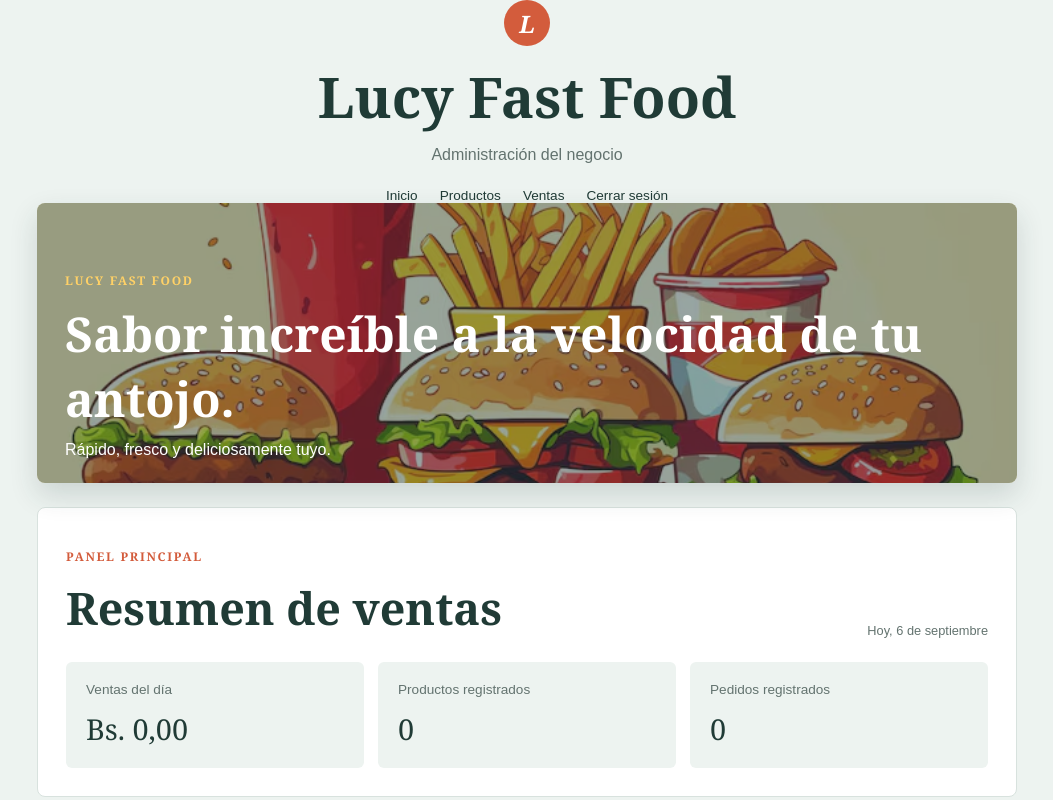
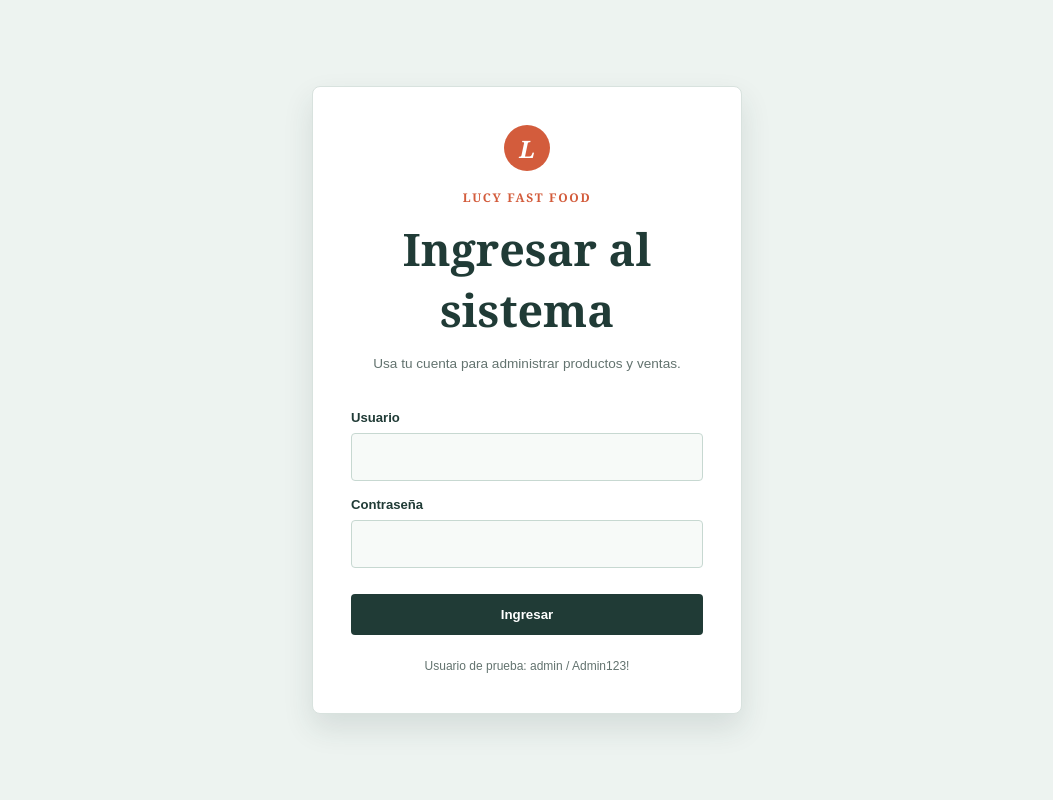
Before and after one commit to estefaniechurqui-afk/EV_PRAC_2_1, a React (Vite) app: page / in a window 1280 px wide. Shown: the whole page, without its empty margins (113-1166 px from the left). Built offline with nearby package versions, Linux system fonts and the light colour scheme.

Commit message:
agregar pantalla de login

```diff
--- a/src/App.jsx
+++ b/src/App.jsx
@@ -1,7 +1,71 @@
+import { useState } from 'react'
 import comidaImage from './assets/comida.avif'
 import './styles/App.css'
 
+const API_URL = 'https://localhost:7244'
+
 function App() {
+  const [sesionIniciada, setSesionIniciada] = useState(Boolean(localStorage.getItem('token')))
+  const [usuario, setUsuario] = useState('')
+  const [password, setPassword] = useState('')
+  const [error, setError] = useState('')
+  const [cargando, setCargando] = useState(false)
+
+  const iniciarSesion = async (event) => {
+    event.preventDefault()
+    setCargando(true)
+    setError('')
+
+    try {
+      const response = await fetch(`${API_URL}/api/auth/login`, {
+        method: 'POST',
+        headers: { 'Content-Type': 'application/json' },
+        body: JSON.stringify({ usuario, password }),
+      })
+
+      const data = await response.json()
+      if (!response.ok) throw new Error(data.mensaje || 'Los datos no son correctos')
+
+      localStorage.setItem('token', data.token)
+      localStorage.setItem('nombreUsuario', data.nombre)
+      setSesionIniciada(true)
+      setPassword('')
+    } catch (loginError) {
+      setError(loginError.message)
+    } finally {
+      setCargando(false)
+    }
+  }
+
+  const cerrarSesion = () => {
+    localStorage.removeItem('token')
+    localStorage.removeItem('nombreUsuario')
+    setSesionIniciada(false)
+    setUsuario('')
+  }
+
+  if (!sesionIniciada) {
+    return (
+      <main className="login-page">
+        <section className="login-card" aria-labelledby="login-title">
+          <div className="brand-mark">L</div>
+          <p className="section-label">Lucy Fast Food</p>
+          <h1 id="login-title">Ingresar al sistema</h1>
+          <p className="login-description">Usa tu cuenta para administrar productos y ventas.</p>
+          <form onSubmit={iniciarSesion}>
+            <label htmlFor="usuario">Usuario</label>
+            <input id="usuario" value={usuario} onChange={(event) => setUsuario(event.target.value)} required />
+            <label htmlFor="password">Contraseña</label>
+            <input id="password" type="password" value={password} onChange={(event) => setPassword(event.target.value)} required />
+            {error && <p className="login-error" role="alert">{error}</p>}
+            <button type="submit" disabled={cargando}>{cargando ? 'Ingresando...' : 'Ingresar'}</button>
+          </form>
+          <p className="login-help">Usuario de prueba: admin / Admin123!</p>
+        </section>
+      </main>
+    )
+  }
+
   return (
     <div className="app-shell">
       <header className="app-header">
@@ -12,7 +76,7 @@ function App() {
           <a href="#inicio">Inicio</a>
           <a href="#productos">Productos</a>
           <a href="#ventas">Ventas</a>
-          <a href="#login">Cerrar sesión</a>
+          <button className="logout-button" type="button" onClick={cerrarSesion}>Cerrar sesión</button>
         </nav>
       </header>
 
--- a/src/styles/App.css
+++ b/src/styles/App.css
@@ -53,6 +53,123 @@ nav a {
 
 nav a:hover {
   color: #d35c3c;
+}
+
+.logout-button {
+  padding: 0;
+  color: #203b36;
+  background: transparent;
+  border: 0;
+  cursor: pointer;
+  font: inherit;
+}
+
+.logout-button:hover {
+  color: #d35c3c;
+}
+
+.login-page {
+  display: grid;
+  min-height: 100vh;
+  padding: 24px;
+  place-items: center;
+  background: #edf3f0;
+}
+
+.login-card {
+  width: min(100%, 430px);
+  padding: 38px;
+  background: #fff;
+  border: 1px solid #d8e2de;
+  border-radius: 8px;
+  box-shadow: 0 14px 30px rgba(32, 59, 54, 0.12);
+  text-align: center;
+}
+
+.login-card .brand-mark {
+  margin: 0 auto 18px;
+}
+
+.login-card h1 {
+  margin: 0 0 12px;
+  color: #203b36;
+  font-size: clamp(2rem, 5vw, 2.8rem);
+}
+
+.login-description,
+.login-help {
+  color: #63736f;
+  font-family: Arial, sans-serif;
+  font-size: 0.85rem;
+  line-height: 1.5;
+}
+
+.login-description {
+  margin-bottom: 28px;
+}
+
+.login-card form {
+  display: grid;
+  gap: 8px;
+  text-align: left;
+}
+
+.login-card label {
+  margin-top: 8px;
+  color: #203b36;
+  font-family: Arial, sans-serif;
+  font-size: 0.82rem;
+  font-weight: bold;
+}
+
+.login-card input {
+  width: 100%;
+  padding: 12px;
+  color: #203b36;
+  background: #f7faf8;
+  border: 1px solid #c7d8d1;
+  border-radius: 4px;
+  font: inherit;
+}
+
+.login-card input:focus {
+  outline: 2px solid #d35c3c;
+  outline-offset: 1px;
+}
+
+.login-card button[type='submit'] {
+  margin-top: 18px;
+  padding: 13px;
+  color: #fff;
+  background: #203b36;
+  border: 0;
+  border-radius: 4px;
+  cursor: pointer;
+  font-family: Arial, sans-serif;
+  font-weight: bold;
+}
+
+.login-card button[type='submit']:hover {
+  background: #d35c3c;
+}
+
+.login-card button[type='submit']:disabled {
+  cursor: wait;
+  opacity: 0.7;
+}
+
+.login-error {
+  margin: 12px 0 0;
+  padding: 10px;
+  color: #9b321f;
+  background: #fbe9e4;
+  font-family: Arial, sans-serif;
+  font-size: 0.8rem;
+}
+
+.login-help {
+  margin: 22px 0 0;
+  font-size: 0.75rem;
 }
 
 .dashboard-preview {
```
